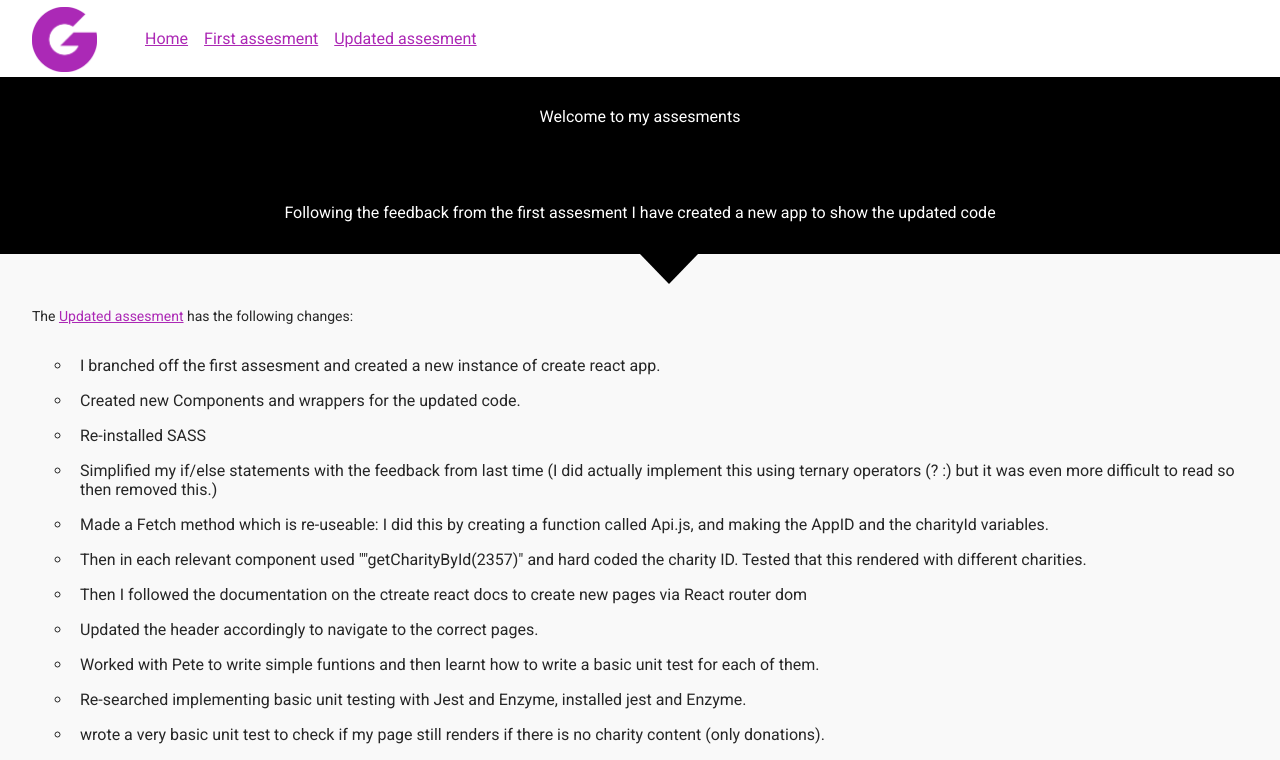
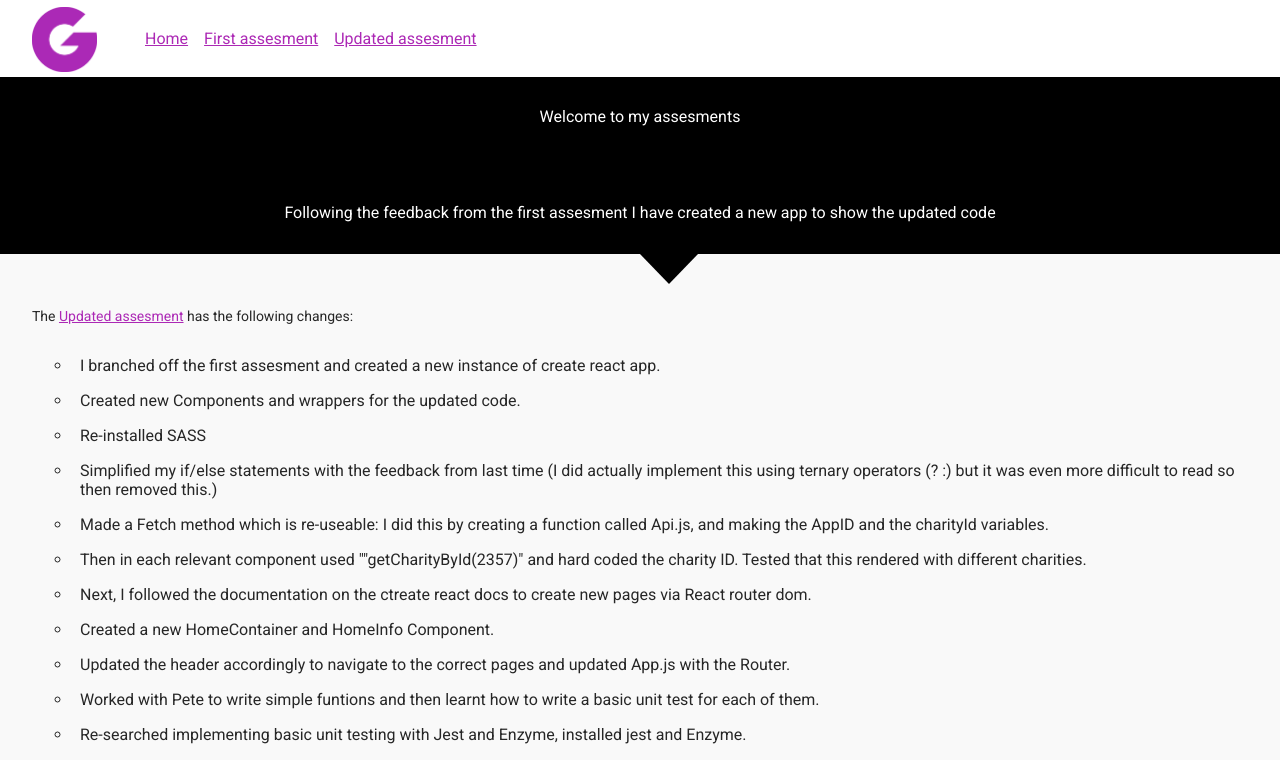
Before and after one commit to SonalPatel/update-jg-demo, a React (Create React App) app: page / in a window 1280 px wide. Shown: the top 760 px of the page. Built offline with nearby package versions, Linux system fonts and the light colour scheme.

Commit message:
content updates to homepage

```diff
--- a/src/components/HomeInfo.js
+++ b/src/components/HomeInfo.js
@@ -42,11 +42,13 @@ class HomeInfo extends React.Component {
                 different charities.
               </li>
               <li>
-                Then I followed the documentation on the ctreate react docs to
-                create new pages via React router dom
+                Next, I followed the documentation on the ctreate react docs to
+                create new pages via React router dom.
               </li>
+              <li>Created a new HomeContainer and HomeInfo Component.</li>
               <li>
-                Updated the header accordingly to navigate to the correct pages.
+                Updated the header accordingly to navigate to the correct pages
+                and updated App.js with the Router.
               </li>
               <li>
                 Worked with Pete to write simple funtions and then learnt how to
```
